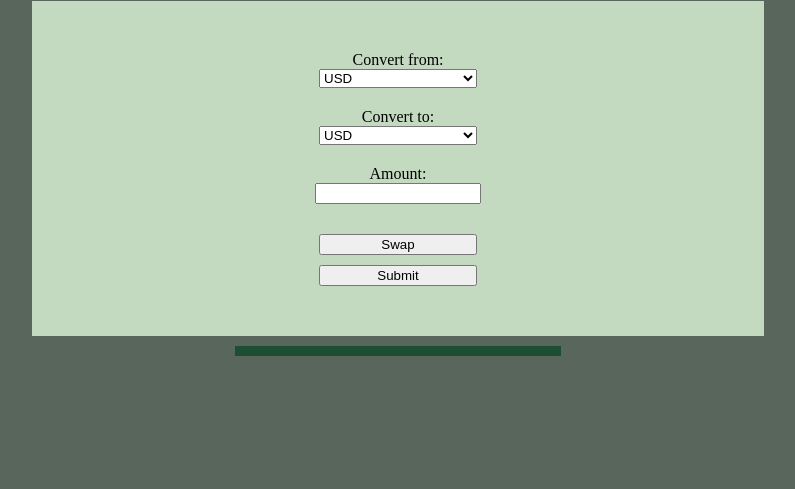
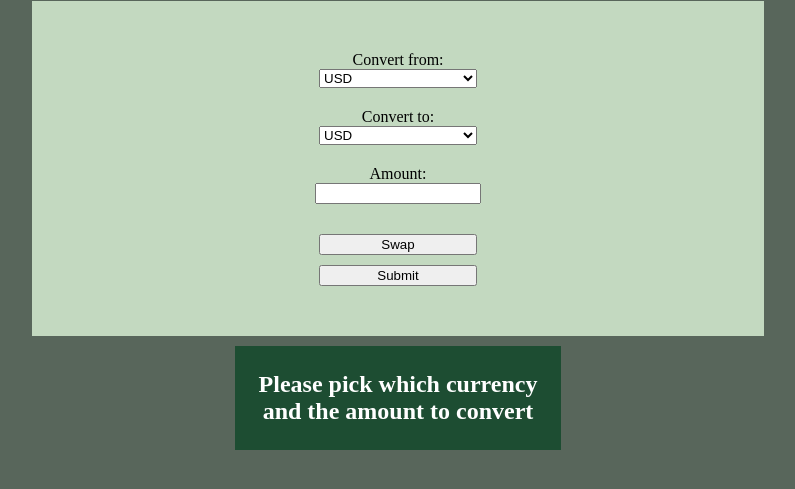
Before and after one commit to Just-A-Fool/Currency-Converter-Client, a plain HTML site: page index.html in a window 1280 px wide. Shown: the part 79-568 px from the top of the page, without its empty margins (242-1037 px from the left). Drawn offline with nearby package versions, Linux system fonts and the light colour scheme.

Commit message:
added a few comments and fixed minor styling bug.

```diff
--- a/converterApi.js
+++ b/converterApi.js
@@ -4,7 +4,7 @@ const submit = (to, from, amount) => {
         base_currency: from,
         base_amount: amount,
         target_currency: to
-    }
+    };
 
     return fetch('https://aedan-currency-converter.herokuapp.com/convert', {
         'method': 'POST',
--- a/index.html
+++ b/index.html
@@ -16,7 +16,7 @@
 
         </form>
         <div id='text-box'>
-
+            <h2>Please pick which currency and the amount to convert</h2>
         </div>
     </main>
 
```
Also changed, not shown: converterApp.js (+6 -1 lines).
